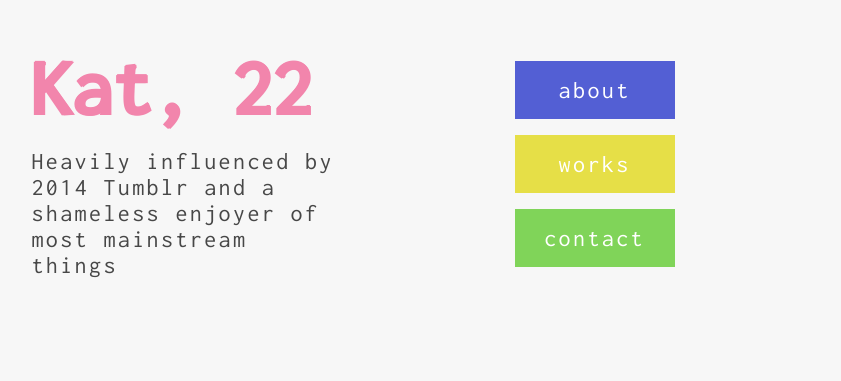
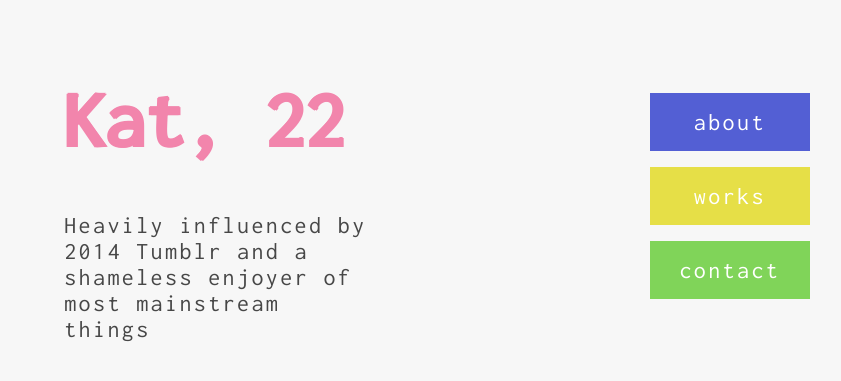
Before and after one commit to mahikgot/katweb, a React (Create React App) app: page / in a window 1280 px wide. Shown: the part 255-636 px from the top of the page, without its empty margins (199-1040 px from the left). Built offline with nearby package versions, Linux system fonts and the light colour scheme.

Commit message:
fix flex item sizes

```diff
--- a/src/App.css
+++ b/src/App.css
@@ -15,15 +15,15 @@
   display: flex;
   flex-direction: row;
   flex-wrap: wrap;
-  align-items:center;
-  justify-content: center;
+  align-items: center;
+  justify-content: space-around;
 }
 
 .leftHome {
-  flex: 0 1 30%;
+  flex: 0 0 30%;
 }
 .rightHome {
-  flex: 0 1 50%;
+  flex: 0 1 auto;
 }
 
 
@@ -33,7 +33,7 @@
   font-size: 5rem;
   color: #F285AC;
   text-align: left;
-  line-height: 1rem;
+  line-height: 5rem;
   text-shadow: -1px 1px, 1px 1px;
 }
 
@@ -66,7 +66,7 @@ p {
   text-align: left;
 }
 
-@media (max-width: 1190px) {
+@media (max-width: 900px) {
   .leftHome, .rightHome {
     flex: 100%;
   }
--- a/src/components/HeaderButton.js
+++ b/src/components/HeaderButton.js
@@ -6,13 +6,16 @@ const HeaderButton = () => {
   const onClickAbout = () => {
     setPosition('header');
   };
+  const onClickWorks = () => {
+    setPosition('notHeader');
+  };
   const buttonVariants = {
     header: { margin: '0rem' },
     notHeader: { margin: '0.5rem' },
   };
   const flexVariants = {
-    header: {},
-    notHeader: {},
+    header: { scale: '0.5' },
+    notHeader: { scale: '1' },
   };
   return (
     <div className="rightHome">
@@ -32,6 +35,7 @@ const HeaderButton = () => {
         <motion.button
           style={{ backgroundColor: '#E6DF47' }}
           variants={buttonVariants}
+          onClick={onClickWorks}
         >
           works
         </motion.button>
```
